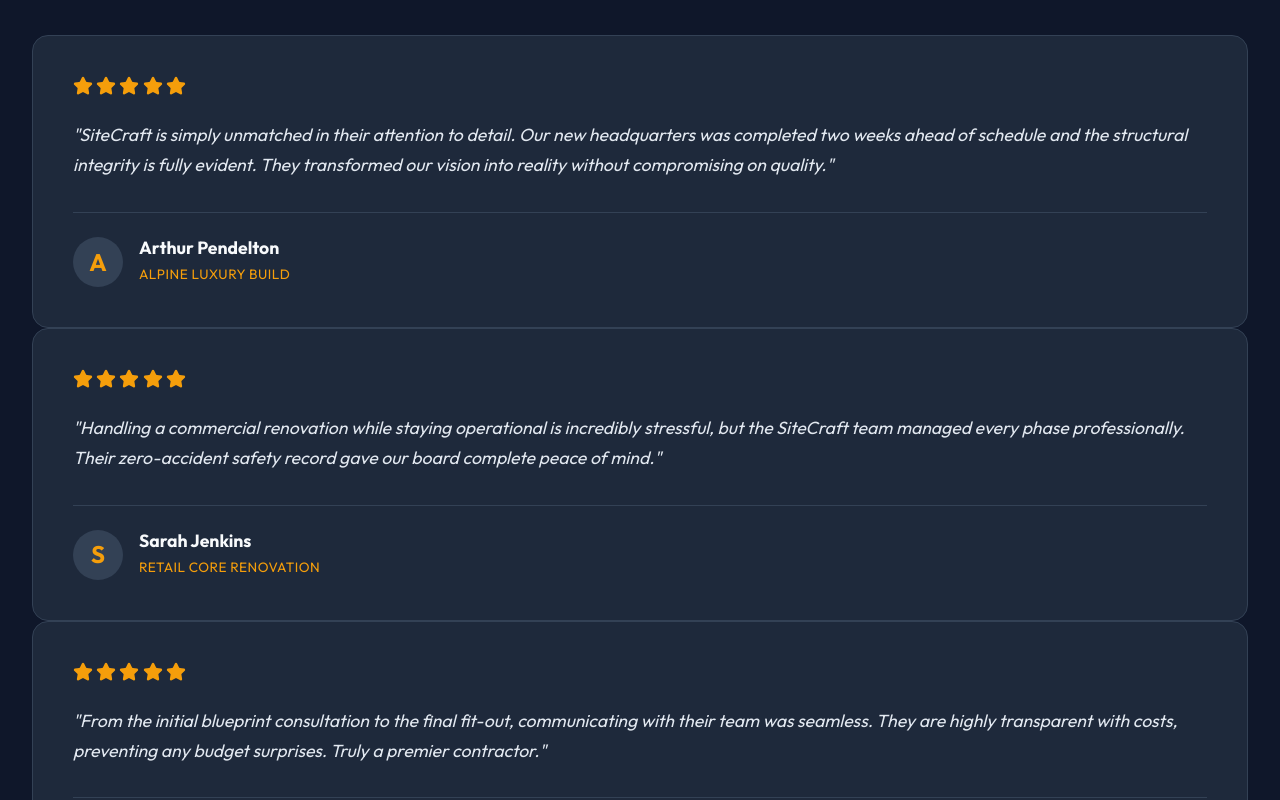
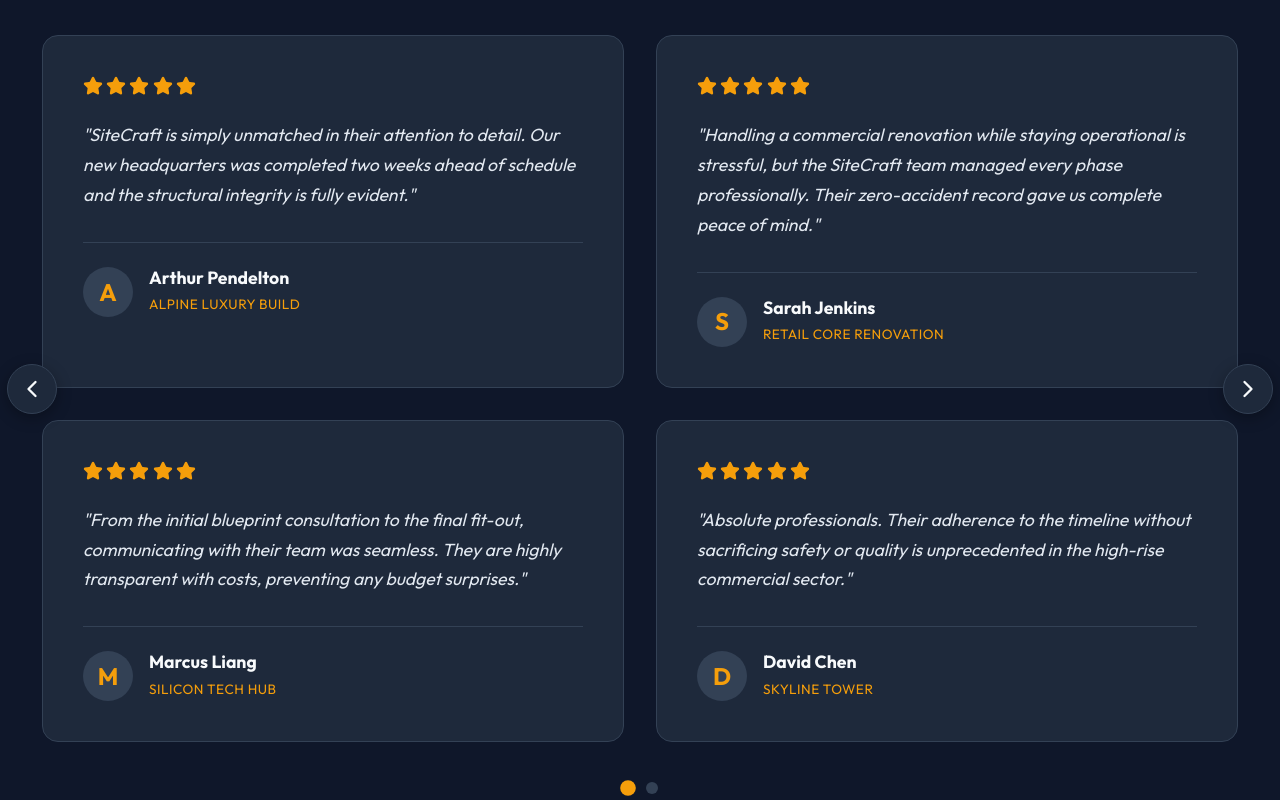
Before and after one commit to Buddhima-Madubashana/SiteCraft, a React (Vite) app: page / in a window 1280 px wide. Shown: the part 3360-4160 px from the top of the page. Built offline with nearby package versions, Linux system fonts and the light colour scheme.

Commit message:
feat: upgrade client testimonials to an animated two-line slider carousel

```diff
--- a/src/components/Testimonials.css
+++ b/src/components/Testimonials.css
@@ -2,8 +2,96 @@
   background-color: var(--bg-dark);
 }
 
-.testimonials-grid {
+.testimonial-slider-wrapper {
+  position: relative;
+  width: 100%;
+  margin: 0 auto;
+}
+
+.testimonial-slider-container {
+  overflow: hidden;
+  position: relative;
+}
+
+.testimonial-slider-track {
+  display: flex;
+  transition: transform 0.6s cubic-bezier(0.25, 1, 0.5, 1);
+}
+
+.testimonial-slide {
+  min-width: 100%;
+  padding: 0 10px; /* Optional padding */
+}
+
+.testimonial-slide-grid {
+  display: grid;
+  grid-template-columns: repeat(2, 1fr);
   gap: 2rem;
+}
+
+@media (max-width: 768px) {
+  .testimonial-slide-grid {
+    grid-template-columns: 1fr;
+  }
+}
+
+.testimonial-btn {
+  position: absolute;
+  top: 50%;
+  transform: translateY(-50%);
+  z-index: 10;
+  background-color: var(--surface-dark);
+  color: var(--text-light);
+  border: 1px solid var(--border-color);
+  width: 50px;
+  height: 50px;
+  border-radius: 50%;
+  display: flex;
+  align-items: center;
+  justify-content: center;
+  cursor: pointer;
+  transition: var(--transition);
+  box-shadow: 0 4px 15px rgba(0,0,0,0.3);
+}
+
+.testimonial-btn:hover {
+  background-color: var(--primary);
+  color: var(--bg-dark);
+}
+
+.testimonial-btn.prev-btn {
+  left: -25px;
+}
+
+.testimonial-btn.next-btn {
+  right: -25px;
+}
+
+@media (max-width: 1100px) {
+  .testimonial-btn.prev-btn { left: 5px; }
+  .testimonial-btn.next-btn { right: 5px; }
+}
+
+.testimonial-indicators {
+  display: flex;
+  justify-content: center;
+  gap: 12px;
+  margin-top: 2.5rem;
+}
+
+.t-indicator-dot {
+  width: 12px;
+  height: 12px;
+  border-radius: 50%;
+  background: var(--surface-lighter);
+  border: none;
+  cursor: pointer;
+  transition: var(--transition);
+}
+
+.t-indicator-dot.active {
+  background: var(--primary);
+  transform: scale(1.3);
 }
 
 .testimonial-card {
--- a/src/components/Testimonials.tsx
+++ b/src/components/Testimonials.tsx
@@ -1,5 +1,5 @@
-import React from 'react';
-import { Star } from 'lucide-react';
+import { useState } from 'react';
+import { Star, ChevronLeft, ChevronRight } from 'lucide-react';
 import './Testimonials.css';
 
 const Testimonials = () => {
@@ -8,21 +8,67 @@
       id: 1,
       name: "Arthur Pendelton",
       project: "Alpine Luxury Build",
-      text: "SiteCraft is simply unmatched in their attention to detail. Our new headquarters was completed two weeks ahead of schedule and the structural integrity is fully evident. They transformed our vision into reality without compromising on quality."
+      text: "SiteCraft is simply unmatched in their attention to detail. Our new headquarters was completed two weeks ahead of schedule and the structural integrity is fully evident."
     },
     {
       id: 2,
       name: "Sarah Jenkins",
       project: "Retail Core Renovation",
-      text: "Handling a commercial renovation while staying operational is incredibly stressful, but the SiteCraft team managed every phase professionally. Their zero-accident safety record gave our board complete peace of mind."
+      text: "Handling a commercial renovation while staying operational is stressful, but the SiteCraft team managed every phase professionally. Their zero-accident record gave us complete peace of mind."
     },
     {
       id: 3,
       name: "Marcus Liang",
       project: "Silicon Tech Hub",
-      text: "From the initial blueprint consultation to the final fit-out, communicating with their team was seamless. They are highly transparent with costs, preventing any budget surprises. Truly a premier contractor."
+      text: "From the initial blueprint consultation to the final fit-out, communicating with their team was seamless. They are highly transparent with costs, preventing any budget surprises."
+    },
+    {
+      id: 4,
+      name: "David Chen",
+      project: "Skyline Tower",
+      text: "Absolute professionals. Their adherence to the timeline without sacrificing safety or quality is unprecedented in the high-rise commercial sector."
+    },
+    {
+      id: 5,
+      name: "Elena Rodriguez",
+      project: "Harbor View Mall",
+      text: "SiteCraft handled our massive retail build-out smoothly. They provided excellent communication and delivered a flawless end product for our tenants."
+    },
+    {
+      id: 6,
+      name: "James Carter",
+      project: "Downtown Complex",
+      text: "The craftsmanship is top-tier. When we encountered unexpected foundational challenges, their engineering team solved them rapidly and efficiently."
+    },
+    {
+      id: 7,
+      name: "Anita Desai",
+      project: "Sunrise Industrial",
+      text: "We required a contractor who could handle complex zoning laws and heavy industrial requirements. SiteCraft exceeded all expectations at every turn."
+    },
+    {
+      id: 8,
+      name: "Oliver Bennett",
+      project: "Metro Transit Hub",
+      text: "They bring a level of technical precision and structural genius that gave our investors complete confidence from the very first day of breaking ground."
     }
   ];
+
+  // Group reviews into slides containing 4 cards each (2 lines of 2 cards)
+  const slides = [];
+  for (let i = 0; i < reviews.length; i += 4) {
+    slides.push(reviews.slice(i, i + 4));
+  }
+
+  const [currentIndex, setCurrentIndex] = useState(0);
+
+  const nextSlide = () => {
+    setCurrentIndex((prev) => (prev === slides.length - 1 ? 0 : prev + 1));
+  };
+
+  const prevSlide = () => {
+    setCurrentIndex((prev) => (prev === 0 ? slides.length - 1 : prev - 1));
+  };
 
   return (
     <section id="testimonials" className="section testimonials-section">
@@ -35,8 +81,20 @@
           </p>
         </div>
 
-        <div className="testimonials-grid grid-3">
-          {reviews.map((rev) => (
+        <div className="testimonial-slider-wrapper">
+          <button className="testimonial-btn prev-btn" onClick={prevSlide} aria-label="Previous Testimonials">
+            <ChevronLeft size={28} />
+          </button>
+
+          <div className="testimonial-slider-container">
+            <div
+              className="testimonial-slider-track"
+              style={{ transform: `translateX(-${currentIndex * 100}%)` }}
+            >
+              {slides.map((slideGroup, slideIndex) => (
+                <div key={slideIndex} className="testimonial-slide">
+                  <div className="testimonial-slide-grid">
+                    {slideGroup.map((rev) => (
                       <div key={rev.id} className="testimonial-card">
                         <div className="stars">
                           {[...Array(5)].map((_, i) => (
@@ -55,6 +113,26 @@
                     ))}
                   </div>
                 </div>
+              ))}
+            </div>
+          </div>
+
+          <button className="testimonial-btn next-btn" onClick={nextSlide} aria-label="Next Testimonials">
+            <ChevronRight size={28} />
+          </button>
+        </div>
+
+        <div className="testimonial-indicators">
+          {slides.map((_, idx) => (
+            <button
+              key={idx}
+              className={`t-indicator-dot ${currentIndex === idx ? 'active' : ''}`}
+              onClick={() => setCurrentIndex(idx)}
+              aria-label={`Go to testimonial slide ${idx + 1}`}
+            ></button>
+          ))}
+        </div>
+      </div>
     </section>
   );
 };
```
Lines whose indentation alone changed are shown as unchanged.
